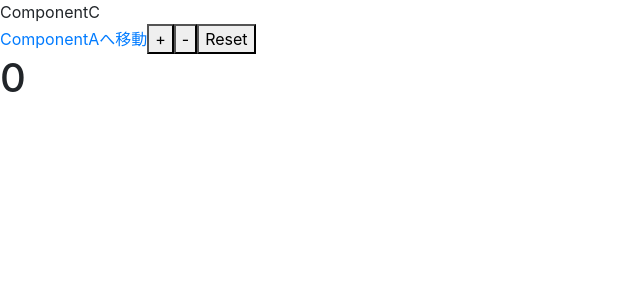
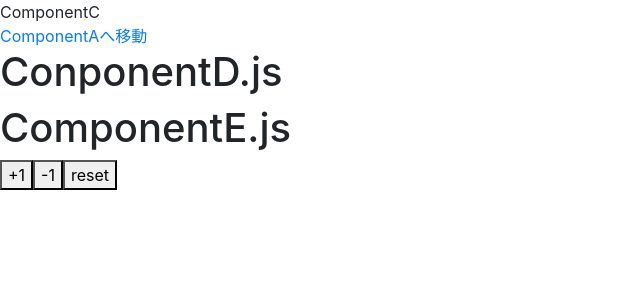
Before and after one commit to sakuragimaaya/programming, a React (Create React App) app: page /componentc in a window 1280 px wide. Shown: the top 300 px of the page, without its empty margins (0-640 px from the left). Built offline with nearby package versions, Linux system fonts and the light colour scheme.

Commit message:
NORMAL-1

```diff
--- a/src/actions/index.js
+++ b/src/actions/index.js
@@ -1,3 +1,6 @@
 export const ADD_EVENT = 'ADD_EVENT';
 export const DELETE_ALL_EVENT = 'DELETE_ALL_EVENT';
 export const CLICK_ALL_EVENT = 'CLICK_ALL_EVENT';
+export const INCREMENT = 'NCREMENT';
+export const DOWN = 'DOWN'
+export const RESET = 'RESET'
--- a/src/components/ComponentC.js
+++ b/src/components/ComponentC.js
@@ -1,45 +1,15 @@
-import React, { useReducer } from 'react'
+import React from 'react'
 import { Link } from 'react-router-dom'
-import reducer from '../reducers/index';
-
-const initialCount = {
-    count: 0
-
-};
+import ComponentD from './ComponentD'
 
 const ComponentC = () => {
-    const [state, dispatch] = useReducer(reducer, initialCount);
-
-    const increment = () => {
-        console.log('increment');
-        dispatch({
-            type: 'INCREMENT'
-        });
-    };
-    const decrement = () => {
-        console.log('increment');
-        dispatch({
-            type: 'DECREMENT'
-        });
-    };
-    const reset = () => {
-        console.log('increment');
-        dispatch({
-            type: 'RESET'
-        });
-    };
-
     return (
         <div>
             <div>ComponentC</div>
             <Link to="/">ComponentAへ移動</Link>
-            <button onClick={increment}>+</button>
-            <button onClick={decrement}>-</button>
-            <button onClick={reset}>Reset</button>
-            <h1>{state.count}</h1>
+            <ComponentD />
         </div>
     );
 };
 
-
-export default ComponentC
+export default ComponentC;
--- /dev/null
+++ b/src/components/ComponentD.js
@@ -0,0 +1,13 @@
+import React from 'react'
+import ComponentE from './ComponentE'
+
+const ComponentD = () => {
+    return (
+        <div>
+            <h1>ConponentD.js</h1>
+            <ComponentE />
+        </div>
+    )
+}
+
+export default ComponentD;
--- /dev/null
+++ b/src/components/ComponentE.js
@@ -0,0 +1,37 @@
+import React, { useContext } from 'react';
+import { Store } from '../store/index';
+import { INCREMENT, DOWN, RESET } from '../actions/index';
+
+const ComponentE = () => {
+    const { globalState, setGlobalState } = useContext(Store);
+    const handleClick = () => {
+        setGlobalState({
+            type: INCREMENT
+        });
+    };
+
+    const abcClick = () => {
+        setGlobalState({
+            type: DOWN
+        });
+    };
+
+    const resetClick = () => {
+        setGlobalState({
+            type: RESET
+        });
+    };
+
+    console.log(globalState);
+
+    return (
+        <div>
+            <h1>ComponentE.js</h1>
+            <button onClick={handleClick}>+1</button>
+            <button onClick={abcClick}>-1</button>
+            <button onClick={resetClick}>reset</button>
+        </div>
+    );
+};
+
+export default ComponentE;
--- a/src/index.js
+++ b/src/index.js
@@ -1,10 +1,13 @@
 import React from 'react';
 import ReactDOM from 'react-dom';
 import App from './App';
+import StoreProvider from './store/index';
 
 ReactDOM.render(
   <React.StrictMode>
-    <App />
-  </React.StrictMode>,
+    <StoreProvider>
+      <App />
+    </StoreProvider >
+  </React.StrictMode >,
   document.getElementById('root')
 );
--- a/src/reducers/index.js
+++ b/src/reducers/index.js
@@ -1,4 +1,4 @@
-import { ADD_EVENT, DELETE_ALL_EVENT, CLICK_ALL_EVENT } from '../actions/index';
+import { ADD_EVENT, DELETE_ALL_EVENT, CLICK_ALL_EVENT, INCREMENT, DOWN, RESET } from '../actions/index';
 
 const reducer = (state = [], action) => {
     switch (action.type) {
@@ -11,6 +11,15 @@ const reducer = (state = [], action) => {
         case CLICK_ALL_EVENT:
             const result = state.filter((data) => data.id !== action.id);
             return result;
+        case INCREMENT:
+            //一個ずつ上げていく
+            return { ...state, count: state.count + 1 };
+        case DOWN:
+            //一個ずつ下げて行く
+            return { ...state, count: state.count - 1 };
+        case RESET:
+            //全削除
+            return { count: 0 };
         default:
             return state;
     }
--- /dev/null
+++ b/src/store/index.js
@@ -0,0 +1,18 @@
+import React, { createContext, useReducer } from 'react';
+import reducer from '../reducers/index';
+
+const initialState = {
+    count: 0
+};
+
+export const Store = createContext({
+    globalState: initialState,
+    setGlobalState: () => null
+});
+
+const StoreProvider = ({ children }) => {
+    const [globalState, setGlobalState] = useReducer(reducer, initialState);
+    return <Store.Provider value={{ globalState, setGlobalState }}>{children}</Store.Provider>;
+};
+
+export default StoreProvider;
```
